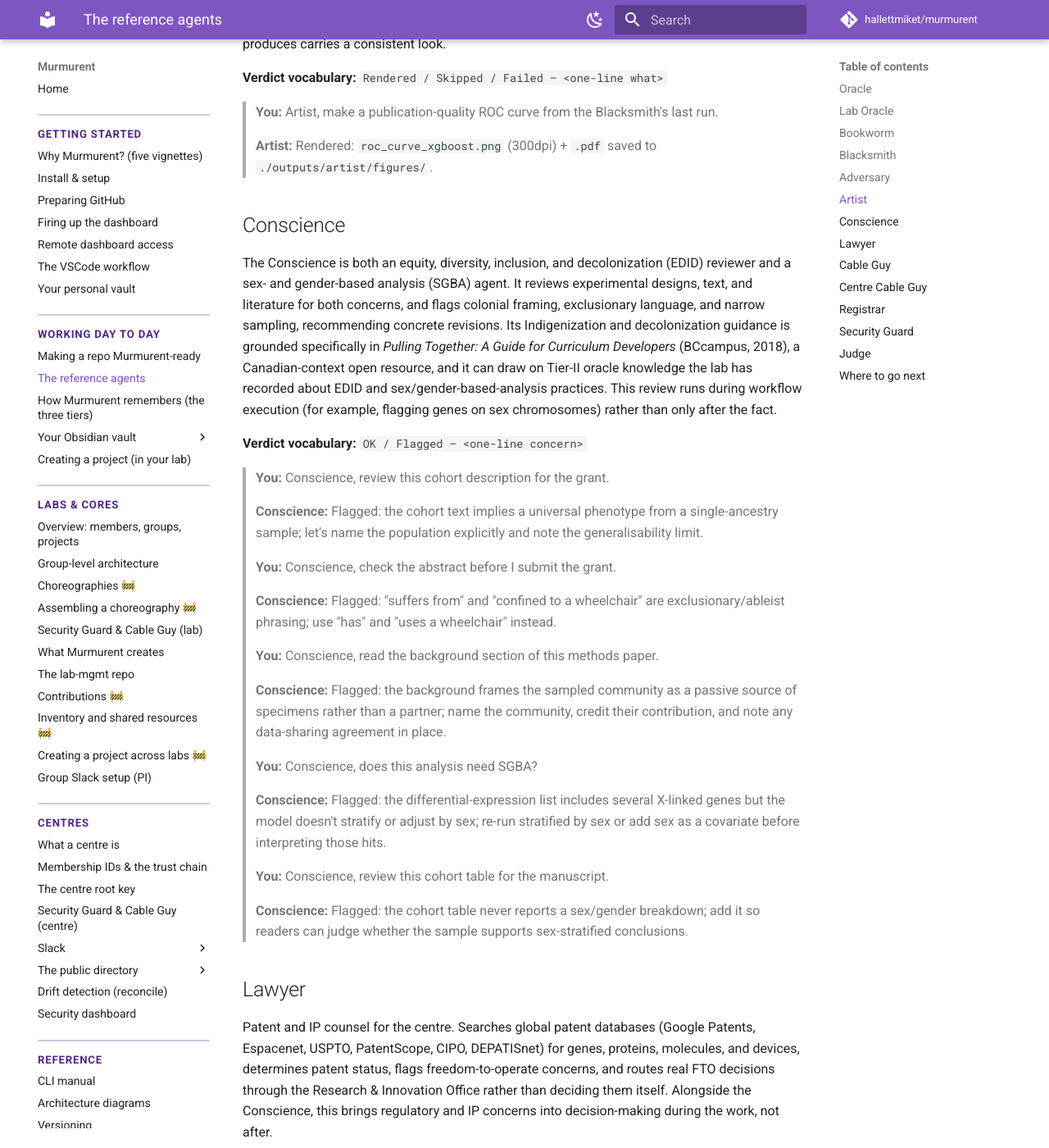
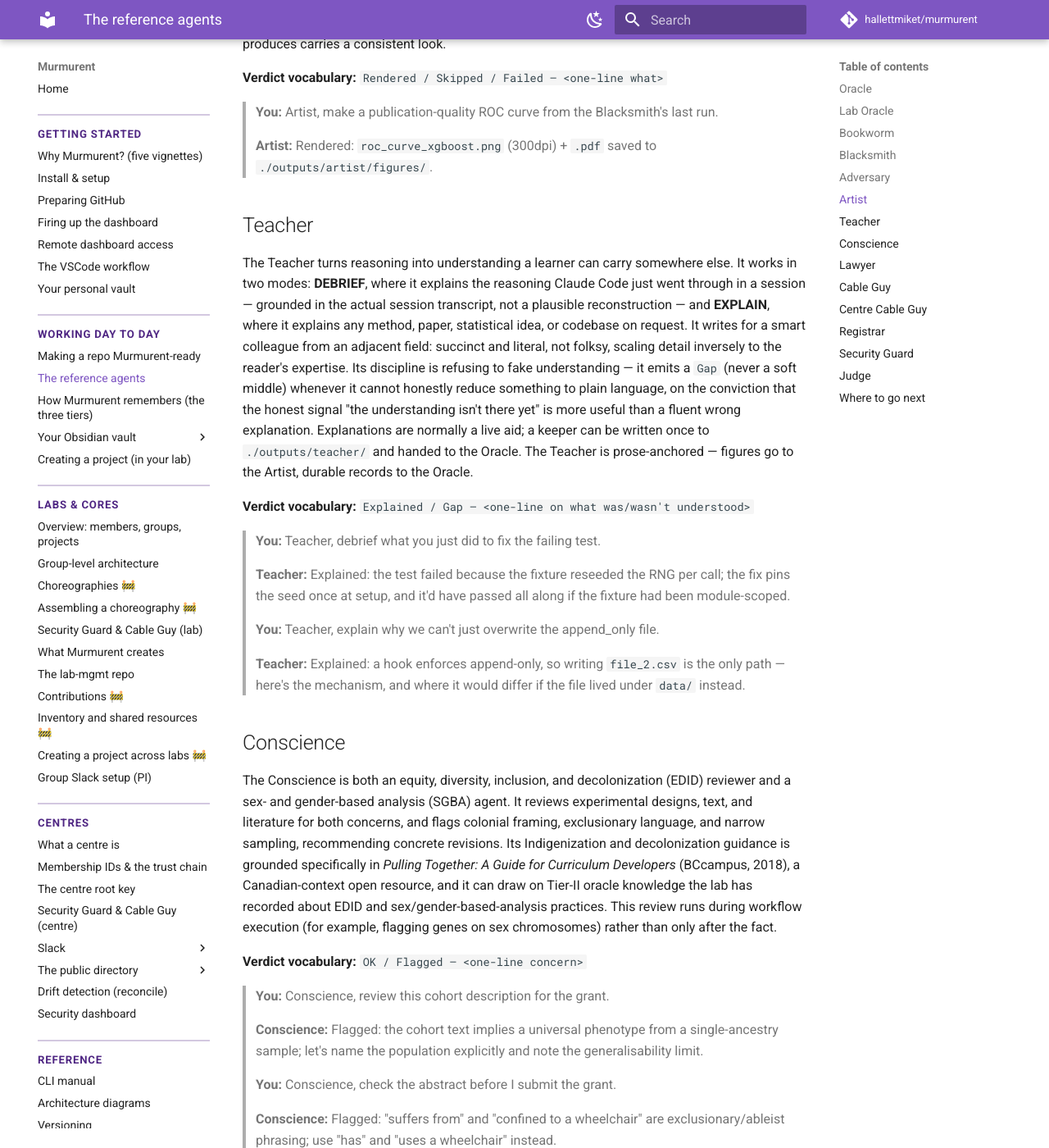
Before and after one commit to hallettmiket/murmurent, an MkDocs documentation site: the page built from docs/agents.md, in a window 1280 px wide and 1400 px high, scrolled down 3616 px. Shown: the whole window at 82% size. Built offline with MkDocs 1.6.1 and Material for MkDocs 9.7.7, drawn with Linux system fonts in a browser that asks for light colours; comment, search, counter and statistics services are not loaded.

Commit message:
agents: add teacher — Feynman explainer (DEBRIEF + EXPLAIN)
Adds the teacher commons reference agent (category: member): a
recalibrated, non-folksy Feynman explainer with two modes — DEBRIEF what
Claude Code just did (grounded in the real session transcript) and EXPLAIN
any method/paper/concept for a technical, adjacent-field audience.
Verdicts: Explained / Gap.

Design bakes in four evidence-backed pedagogy principles (IOED-based Gap
gate, expertise-reversal calibration, compress-words-keep-caveats,
generate-from-memory + analogy breakpoints) and a native tools: line so
the read-only-where-intended posture is actually enforced. Prose-anchored:
visuals hand off to the artist, durable records to the oracle.

Wire-in: EXPECTED_AGENTS roster test, CLAUDE.md agent table,
docs/agents.md section, rules/headline_first.md verdict row. Conforms to
the #38 commons-categories convention (category field; no MUST-prefix in
the description). tests/test_agents.py: 7 passed.

```diff
--- a/docs/agents.md
+++ b/docs/agents.md
@@ -184,6 +184,36 @@
 >
 > **Artist:** Rendered: `roc_curve_xgboost.png` (300dpi) + `.pdf` saved
 > to `./outputs/artist/figures/`.
+
+## Teacher
+
+The Teacher turns reasoning into understanding a learner can carry somewhere
+else. It works in two modes: **DEBRIEF**, where it explains the reasoning Claude
+Code just went through in a session — grounded in the actual session transcript,
+not a plausible reconstruction — and **EXPLAIN**, where it explains any method,
+paper, statistical idea, or codebase on request. It writes for a smart colleague
+from an adjacent field: succinct and literal, not folksy, scaling detail
+inversely to the reader's expertise. Its discipline is refusing to fake
+understanding — it emits a `Gap` (never a soft middle) whenever it cannot
+honestly reduce something to plain language, on the conviction that the honest
+signal "the understanding isn't there yet" is more useful than a fluent wrong
+explanation. Explanations are normally a live aid; a keeper can be written once
+to `./outputs/teacher/` and handed to the Oracle. The Teacher is
+prose-anchored — figures go to the Artist, durable records to the Oracle.
+
+**Verdict vocabulary:** `Explained / Gap — <one-line on what was/wasn't understood>`
+
+> **You:** Teacher, debrief what you just did to fix the failing test.
+>
+> **Teacher:** Explained: the test failed because the fixture reseeded the RNG
+> per call; the fix pins the seed once at setup, and it'd have passed all along
+> if the fixture had been module-scoped.
+
+> **You:** Teacher, explain why we can't just overwrite the append_only file.
+>
+> **Teacher:** Explained: a hook enforces append-only, so writing `file_2.csv`
+> is the only path — here's the mechanism, and where it would differ if the file
+> lived under `data/` instead.
 
 ## Conscience
 
```
Also changed, not shown: CLAUDE.md (+1 -0 lines), agents/teacher.md (added, +127 -0 lines), rules/headline_first.md (+1 -0 lines), 1 other file.
